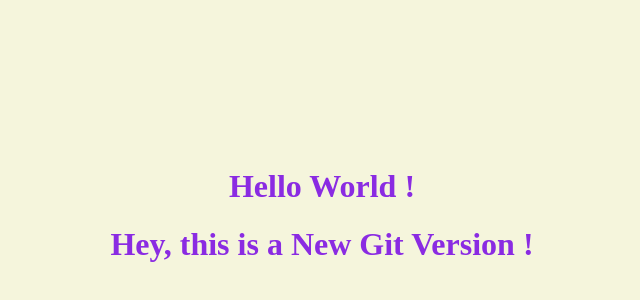
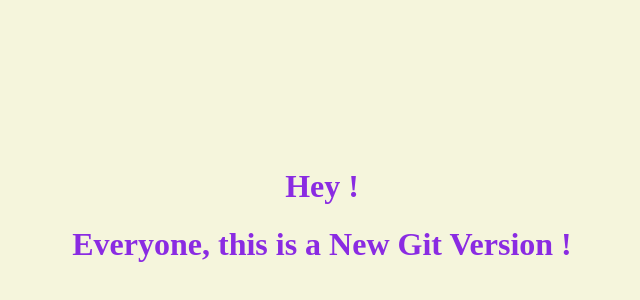
Before and after one commit to celinehm/ProjetPAW, a plain HTML site: page index.html in a window 1280 px wide. Shown: the part 88-388 px from the top of the page, without its empty margins (318-958 px from the left). Drawn offline with Linux system fonts and the light colour scheme.

Commit message:
Update index.html
hey eveyone

```diff
--- a/index.html
+++ b/index.html
@@ -7,9 +7,9 @@
     <link rel="stylesheet" href="style.css">
 </head>
 <body>
-    <h1>Hello World !</h1>
+    <h1>Hey !</h1>
 
-    <h1>Hey, this is a New Git Version !</h1>
+    <h1>Everyone, this is a New Git Version !</h1>
 
     <script src="app.js"></script>
 </body>
```
